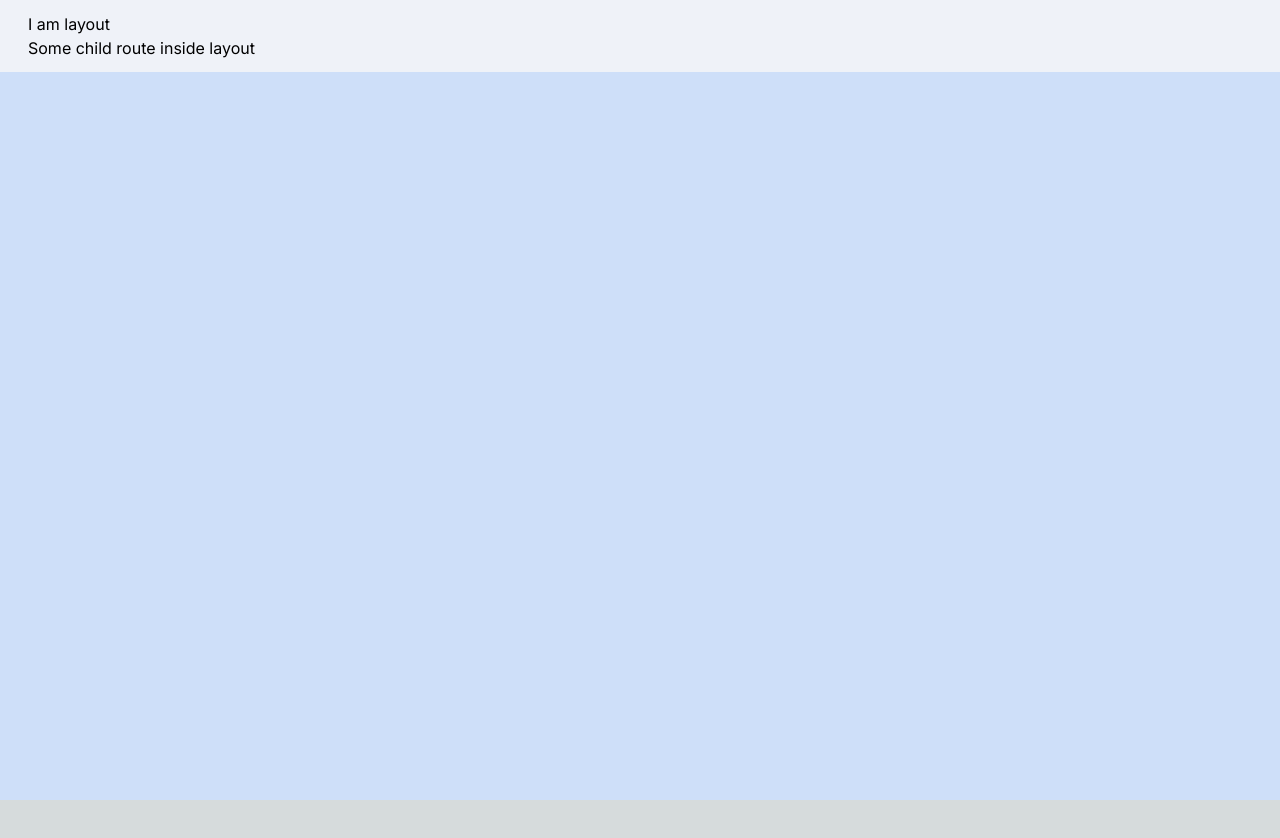
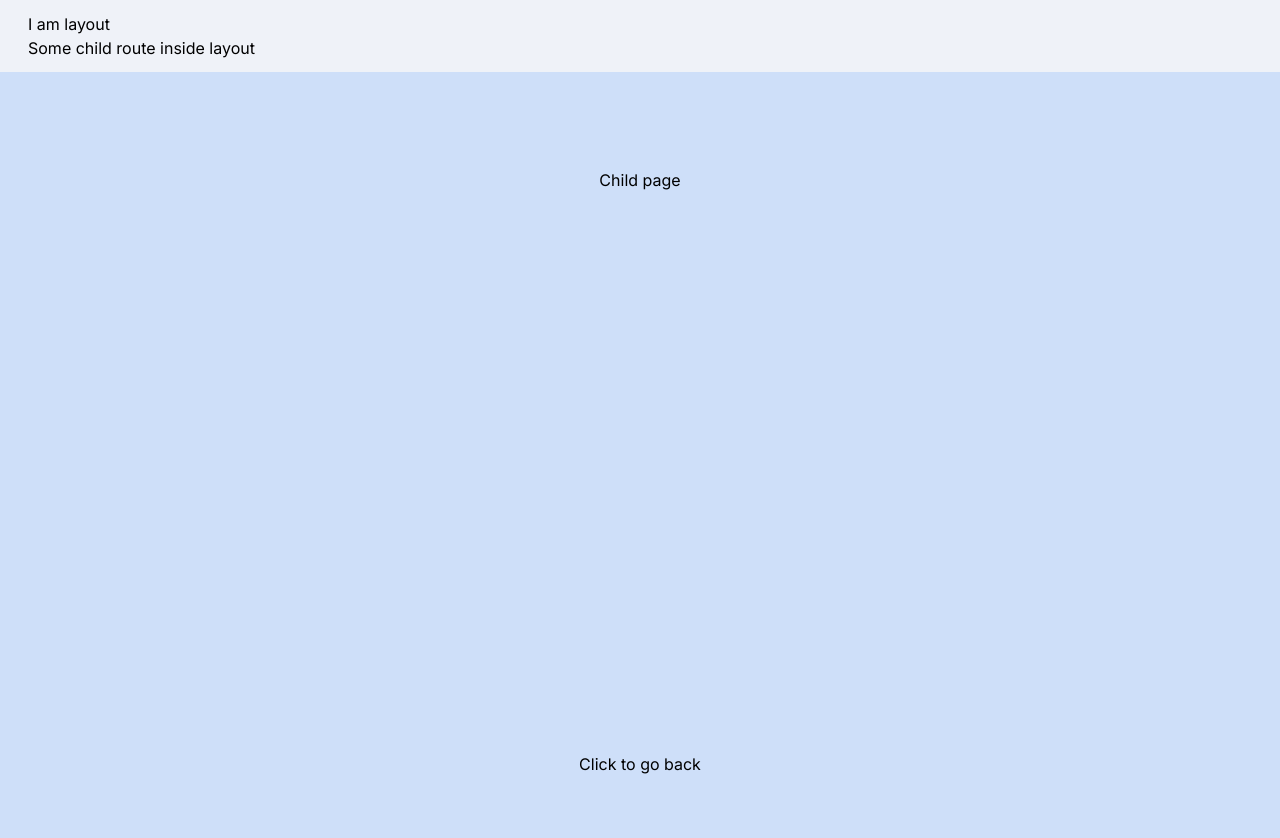
Before and after one commit to Nabeel-Mufin/test-app-router-next-js, a Next.js app: page /dashboard/child-route in a window 1280 px wide. Shown: the top 838 px of the page. Before the commit the page ends 800 px from the top, so only its background shows below. Built offline with nearby package versions, Linux system fonts and the light colour scheme.

Commit message:
add children

```diff
--- a/src/app/dashboard/child-route/page.tsx
+++ b/src/app/dashboard/child-route/page.tsx
@@ -1,7 +1,7 @@
 import Image from 'next/image'
 import Link from 'next/link'
 
-export default function Dashboard() {
+export default function ChildRoute() {
     return (
         <main className="flex min-h-screen flex-col items-center justify-between p-24">
             <h1>Child page </h1>
--- a/src/app/dashboard/layout.tsx
+++ b/src/app/dashboard/layout.tsx
@@ -9,11 +9,14 @@ export default function DashboardLayout({
 }) {
 
     return (
-        <div className="!min-h-screen w-full bg-[#CEDFF9]">
+        <div className="!min-h-screen flex flex-col w-full bg-[#CEDFF9]">
             <div className="gap-4 pr-6 pl-7 py-3 !bg-[#eff2f8]">
                 <p>I am layout</p>
                 <Link href='/dashboard/child-route'>Some child route inside layout</Link>
             </div>
+            <div>
+                {children}
+            </div>
         </div>
     );
 }
```
